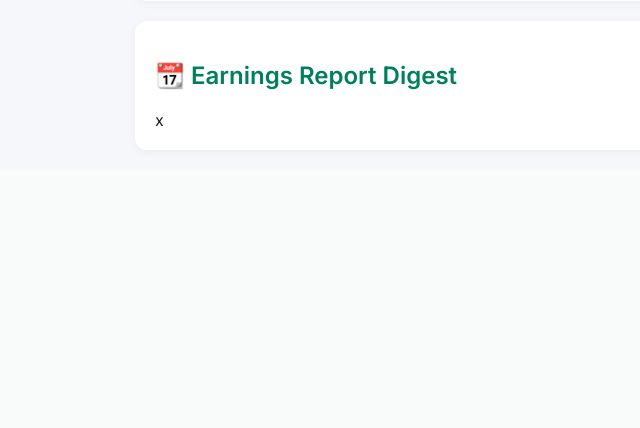
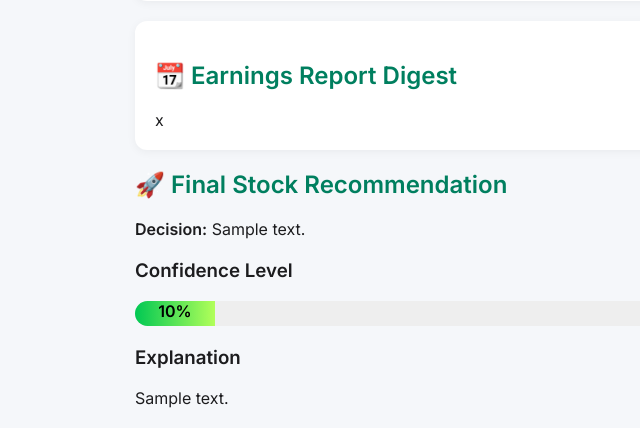
Before and after one commit to martingege/stock-sentiment-agent, a Flask app: template src/web_host/templates/index_mixed.html in a window 1280 px wide. Shown: the part 1414-1842 px from the top of the page, without its empty margins (105-745 px from the left). Before the commit the page ends 1540 px from the top, so only its background shows below. Run offline with Flask 3, Linux system fonts and the light colour scheme; the template is opened without the code that fills it: most values are stand-ins (such as "Sample title", 1, 10 or a date in 2020).

Commit message:
add the final recommendation

````diff
--- a/src/web_host/app.py
+++ b/src/web_host/app.py
@@ -14,6 +14,9 @@ from openai import OpenAI
 import requests
 import csv
 from datetime import datetime
+import json
+import re
+
 
 # Environment variables
 NEWS_API_KEY = os.getenv("NEWS_API_KEY")  # store this in your .env
@@ -183,7 +186,7 @@ def get_earnings_info(ticker):
             "latest_date": latest_date,
             "actual_eps": actual_eps,
             "expected_eps": expected_eps,
-            "surprise": surprise
+            "surprise": round(surprise, 4)
         }
 
     except Exception as e:
@@ -225,6 +228,62 @@ def generate_earnings_digest(ticker, earnings_info):
         return content
     except Exception as e:
         return f"⚠️ Error generating earnings digest: {e}"
+
+
+def final_stock_action(ticker, technical_explanation, news_sentiment_explanation, earnings_digest_explanation):
+    prompt = f"""
+        You are a financial assistant. Your job is to make a final stock recommendation based on the following inputs:
+
+        1. Technical Indicators Analysis:
+        {technical_explanation}
+
+        2. News Sentiment Analysis:
+        {news_sentiment_explanation}
+
+        3. Earnings Digest Analysis:
+        {earnings_digest_explanation}
+
+        Instructions:
+        - Analyze all 3 inputs carefully.
+        - Make a final recommendation: 'Buy', 'Hold', or 'Sell'.
+        - Assign a confidence score between 0% and 100% based on how strong the combined evidence is.
+        - Write a short explanation in easy, layman's terms why you made that decision.
+        - Only return a valid JSON in this exact format. No other text. like this:
+        {{
+        "final_decision": "Buy",
+        "confidence_score": 85,
+        "explanation": "Explain the rationale here..."
+        }}
+
+        Be objective, and act as a rational financial advisor helping a beginner investor.
+        """
+
+    print("prompt", prompt, "\n\n")
+
+    try:
+        response = client.chat.completions.create(
+            model=model,
+            messages=[
+                {"role": "system", "content": "You are a helpful financial analyst."},
+                {"role": "user", "content": prompt}
+            ],
+            temperature=0.3,
+            max_tokens=1200
+        )
+        reply_text = response.choices[0].message.content.strip()
+        # 🛡️ Sanitize reply if wrapped with ```json``` ... ```
+        if reply_text.startswith("```"):
+            reply_text = re.sub(r"```(?:json)?", "", reply_text)  # Remove opening ```
+            reply_text = reply_text.replace("```", "")             # Remove closing ```
+            reply_text = reply_text.strip()
+
+        result = json.loads(reply_text)
+        return result["final_decision"], result["confidence_score"], result["explanation"]
+
+    except Exception as e:
+        print(f"⚠️ Error in final_stock_action LLM call: {e}")
+        return "Hold", 50, "There was an error processing the final decision."
+
 
 # LLM Usage Logging
 def log_llm_usage(use_case, data_blob, prompt_template, model_used, llm_reply):
@@ -272,15 +331,16 @@ def index():
     latest_volume = None
     avg_volume = None
     confidence_score = None
+    final_decision = final_confidence_score = final_decision_explanation = None
 
     if request.method == 'POST':
         ticker = request.form['ticker'].upper()
         indicators = gather_indicators(ticker)
 
         if indicators:
-            current_price = indicators['current_price']
-            moving_avg = indicators['moving_avg']
-            rsi = indicators['rsi']
+            current_price = round(indicators['current_price'], 4)
+            moving_avg = round(indicators['moving_avg'], 4)
+            rsi = round(indicators['rsi'], 4)
             volume_spike = indicators['volume_spike']
             latest_volume = indicators['latest_volume']
             avg_volume = indicators['avg_volume']
@@ -307,6 +367,11 @@ def index():
         if use_ai and earnings_info:
             earnings_digest = generate_earnings_digest(ticker, earnings_info)
 
+        # Generate final recommendation
+        final_decision, final_confidence_score, final_decision_explanation = final_stock_action(ticker, explanation, news_sentiment, earnings_digest)
+
+        print("final data sets", final_decision, final_confidence_score, final_decision_explanation )
+
 
     return render_template(
         'index_modern.html',
@@ -325,7 +390,10 @@ def index():
         news_sentiment=news_sentiment,
         earnings_info=earnings_info,
         earnings_digest=earnings_digest,
-        short_term_signals=short_term_signals
+        short_term_signals=short_term_signals,
+        final_decision = final_decision,
+        final_confidence_score = final_confidence_score,
+        final_decision_explanation = final_decision_explanation
     )
 
 if __name__ == '__main__':
--- a/src/web_host/templates/index_mixed.html
+++ b/src/web_host/templates/index_mixed.html
@@ -174,6 +174,28 @@
         </div>
       {% endif %}
     {% endif %}
+
+    {% if final_decision %}
+    <div class="card">
+      <h2>🚀 Final Stock Recommendation</h2>
+      <p><strong>Decision:</strong> {{ final_decision }}</p>
+
+      <div style="margin:20px 0;">
+        <h3>Confidence Level</h3>
+        <div style="background: #eee; border-radius: 20px; overflow: hidden; height: 25px;">
+          <div style="width: {{ final_confidence_score }}%; background: linear-gradient(90deg, #00c853, #b2ff59); height: 100%; text-align: center; color: black; font-weight: bold;">
+            {{ final_confidence_score }}%
+          </div>
+        </div>
+      </div>
+
+      <div style="margin-top: 20px;">
+        <h3>Explanation</h3>
+        <div>{{ final_decision_explanation|safe }}</div>
+      </div>
+    </div>
+    {% endif %}
+
   <script>
     function toggleTheme() {
       document.body.classList.toggle("dark");
````
Also changed, not shown: src/web_host/templates/index_modern.html (+21 -0 lines).
